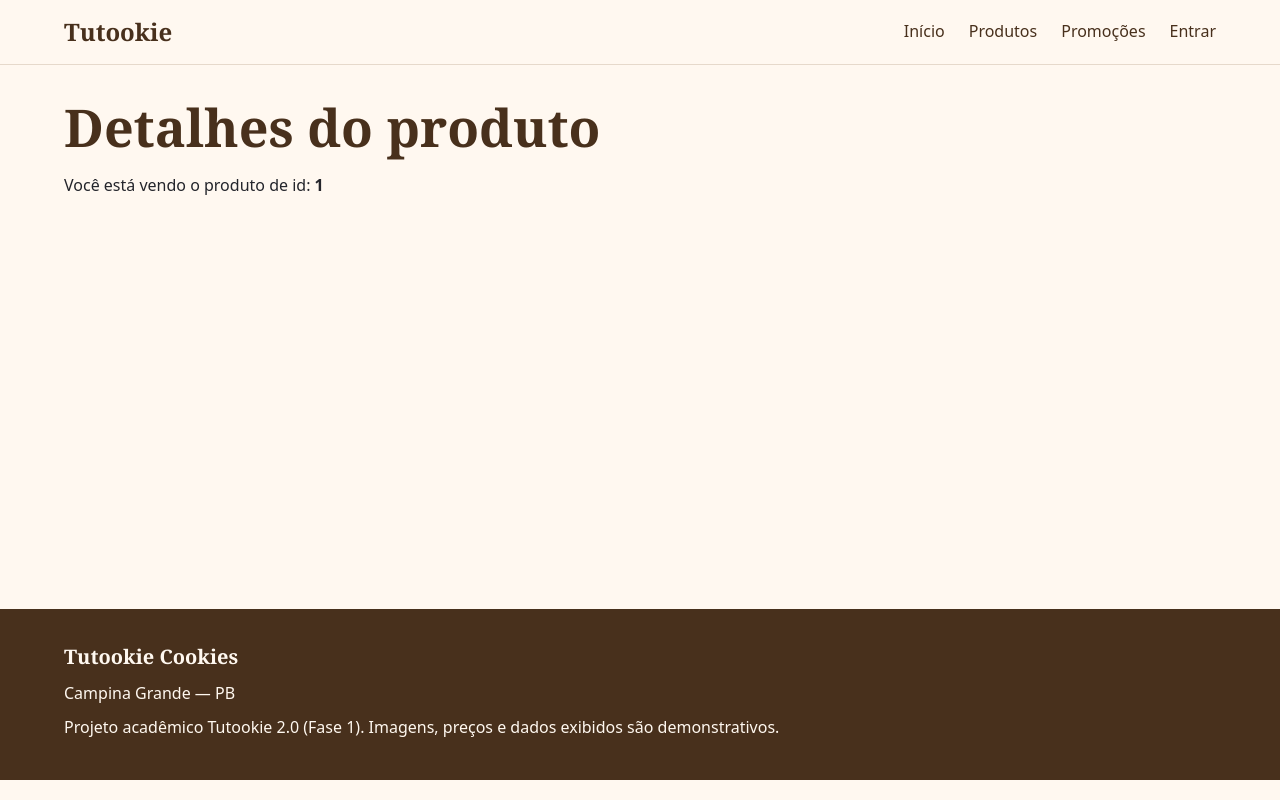
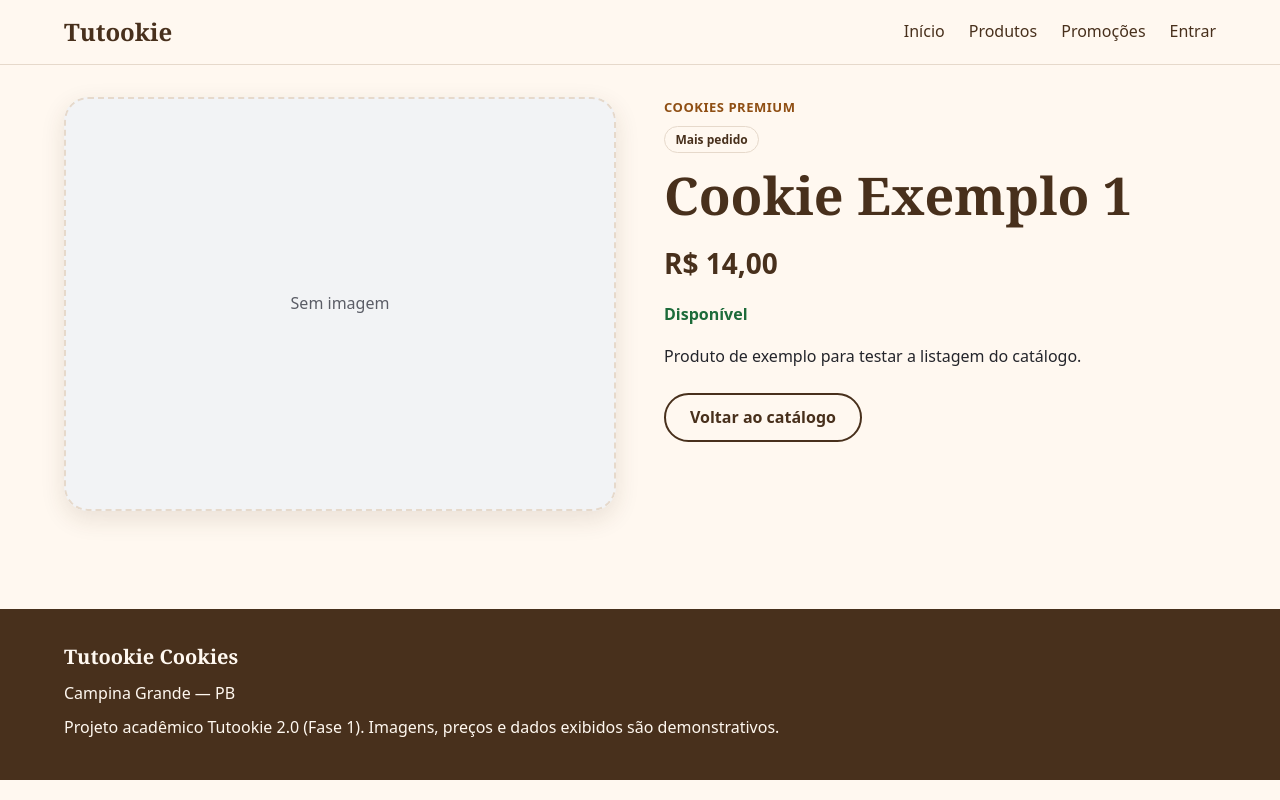
Before and after one commit to diegosojr/tutookie-2-0, a React (Vite) app: page /produto/1 in a window 1280 px wide. Built offline with nearby package versions, Linux system fonts and the light colour scheme.

Commit message:
feat: adiciona pagina de produto e promocoes

```diff
--- a/src/components/StatusMessage.jsx
+++ b/src/components/StatusMessage.jsx
@@ -5,13 +5,15 @@ const DEFAULT_TITLES = {
 }
 
 // Mensagem padrão para os estados de carregamento, erro e lista vazia.
-// Se "onRetry" for informado, aparece um botão (texto em "actionLabel").
+// - onRetry: se informado, aparece um botão (texto em "actionLabel").
+// - children: conteúdo extra (por exemplo, um link) mostrado abaixo da mensagem.
 function StatusMessage({
   type = 'empty',
   title,
   message,
   onRetry,
   actionLabel = 'Tentar novamente',
+  children,
 }) {
   return (
     <div
@@ -23,6 +25,7 @@ function StatusMessage({
       )}
       <p className="status__title">{title ?? DEFAULT_TITLES[type]}</p>
       {message && <p className="status__message">{message}</p>}
+      {children}
       {onRetry && (
         <button type="button" className="btn btn--secondary" onClick={onRetry}>
           {actionLabel}
--- a/src/main.jsx
+++ b/src/main.jsx
@@ -10,6 +10,7 @@ import './styles/components.css'
 import './styles/forms.css'
 import './styles/home.css'
 import './styles/catalog.css'
+import './styles/product.css'
 import App from './App.jsx'
 
 createRoot(document.getElementById('root')).render(
--- a/src/pages/public/ProductDetailPage.jsx
+++ b/src/pages/public/ProductDetailPage.jsx
@@ -1,15 +1,124 @@
-import { useParams } from 'react-router'
+import { useCallback } from 'react'
+import { Link, useParams } from 'react-router'
+import { useAsyncData } from '../../hooks/useAsyncData.js'
+import {
+  getProductById,
+  listCategories,
+} from '../../services/productService.js'
+import { formatPrice } from '../../utils/format.js'
+import { hasActivePromotion, getDiscountPercent } from '../../utils/product.js'
+import StatusMessage from '../../components/StatusMessage.jsx'
 
 function ProductDetailPage() {
+  // "id" vem da rota dinâmica /produto/:id
   const { id } = useParams()
 
+  // useCallback mantém a mesma função enquanto o id não mudar
+  const fetchProduct = useCallback(() => getProductById(id), [id])
+  const product = useAsyncData(fetchProduct)
+  const categories = useAsyncData(listCategories)
+
+  const isLoading =
+    product.status === 'loading' || categories.status === 'loading'
+  const hasError = product.status === 'error' || categories.status === 'error'
+
+  if (isLoading) {
+    return <StatusMessage type="loading" title="Carregando produto..." />
+  }
+
+  if (hasError) {
+    return (
+      <StatusMessage
+        type="error"
+        title="Não foi possível carregar o produto"
+        message={(product.error ?? categories.error).message}
+        onRetry={() => {
+          product.reload()
+          categories.reload()
+        }}
+      />
+    )
+  }
+
+  // O serviço devolve null quando o id não existe
+  if (product.data === null) {
+    return (
+      <StatusMessage
+        type="empty"
+        title="Produto não encontrado"
+        message="Esse produto não existe ou foi removido do catálogo."
+      >
+        <Link to="/produtos" className="btn">
+          Ver todos os produtos
+        </Link>
+      </StatusMessage>
+    )
+  }
+
+  const item = product.data
+  const categoryName =
+    categories.data.find((c) => c.id === item.categoriaId)?.nome ??
+    'Sem categoria'
+  const onSale = hasActivePromotion(item)
+
   return (
-    <section>
-      <h1>Detalhes do produto</h1>
-      <p>
-        Você está vendo o produto de id: <strong>{id}</strong>
-      </p>
-    </section>
+    <article className="product-detail">
+      <div className="product-detail__media">
+        {item.imagem ? (
+          <img src={item.imagem} alt={item.nome} />
+        ) : (
+          <div
+            className="product-detail__placeholder"
+            role="img"
+            aria-label={`Sem imagem cadastrada para ${item.nome}`}
+          >
+            Sem imagem
+          </div>
+        )}
+      </div>
+
+      <div className="product-detail__info">
+        <p className="product-detail__category">{categoryName}</p>
+        {item.etiqueta && (
+          <span className="badge badge--inline">{item.etiqueta}</span>
+        )}
+        <h1>{item.nome}</h1>
+
+        <p className="product-detail__price">
+          {onSale ? (
+            <>
+              <span>
+                <span className="visually-hidden">Preço promocional: </span>
+                {formatPrice(item.precoPromocional)}
+              </span>
+              <s>
+                <span className="visually-hidden">Preço original: </span>
+                {formatPrice(item.preco)}
+              </s>
+              <span className="discount-pill">
+                {getDiscountPercent(item)}% de desconto
+              </span>
+            </>
+          ) : (
+            <span>{formatPrice(item.preco)}</span>
+          )}
+        </p>
+
+        <p
+          className={`product-detail__availability${item.disponivel ? '' : ' product-detail__availability--no'}`}
+        >
+          {item.disponivel ? 'Disponível' : 'Indisponível no momento'}
+        </p>
+
+        <p>{item.descricao}</p>
+
+        <div className="product-detail__actions">
+          <Link to="/produtos" className="btn btn--secondary">
+            Voltar ao catálogo
+          </Link>
+        </div>
+      </div>
+    </article>
   )
 }
 
--- a/src/pages/public/PromotionsPage.jsx
+++ b/src/pages/public/PromotionsPage.jsx
@@ -1,9 +1,60 @@
+import { Link } from 'react-router'
+import { useAsyncData } from '../../hooks/useAsyncData.js'
+import { listProducts } from '../../services/productService.js'
+import { hasActivePromotion } from '../../utils/product.js'
+import ProductCard from '../../components/ProductCard.jsx'
+import StatusMessage from '../../components/StatusMessage.jsx'
+
 function PromotionsPage() {
+  const products = useAsyncData(listProducts)
+
+  // Promoções: produtos com desconto ativo e disponíveis
+  const promotions = products.data
+    ? products.data.filter((p) => hasActivePromotion(p) && p.disponivel)
+    : []
+
   return (
-    <section>
-      <h1>Promoções</h1>
-      <p>Aqui ficarão os produtos com desconto.</p>
-    </section>
+    <>
+      <header className="page-header">
+        <h1>Promoções</h1>
+        <p>Produtos com desconto ativo na Tutookie.</p>
+      </header>
+
+      {products.status === 'loading' && (
+        <StatusMessage type="loading" title="Carregando promoções..." />
+      )}
+
+      {products.status === 'error' && (
+        <StatusMessage
+          type="error"
+          title="Não foi possível carregar as promoções"
+          message={products.error.message}
+          onRetry={products.reload}
+        />
+      )}
+
+      {products.status === 'success' && promotions.length === 0 && (
+        <StatusMessage
+          type="empty"
+          title="Nenhuma promoção ativa no momento"
+          message="Volte em breve ou confira o catálogo completo."
+        >
+          <Link to="/produtos" className="btn">
+            Ver todos os produtos
+          </Link>
+        </StatusMessage>
+      )}
+
+      {products.status === 'success' && promotions.length > 0 && (
+        <ul className="grid grid--products">
+          {promotions.map((product) => (
+            <li key={product.id}>
+              <ProductCard product={product} />
+            </li>
+          ))}
+        </ul>
+      )}
+    </>
   )
 }
 
--- /dev/null
+++ b/src/styles/product.css
@@ -0,0 +1,92 @@
+/* PÁGINA DE PRODUTO — foto, informações, preço e disponibilidade. */
+
+.product-detail {
+  display: grid;
+  gap: var(--space-8);
+}
+
+.product-detail__media {
+  aspect-ratio: 4 / 3;
+  overflow: hidden;
+  background: var(--color-gray-light);
+  border-radius: var(--radius-lg);
+  box-shadow: var(--shadow-md);
+}
+
+.product-detail__media img {
+  width: 100%;
+  height: 100%;
+  object-fit: cover;
+}
+
+.product-detail__placeholder {
+  display: grid;
+  place-items: center;
+  height: 100%;
+  color: #5b5d66;
+  border: 2px dashed var(--color-border);
+  border-radius: var(--radius-lg);
+}
+
+.product-detail__category {
+  margin: 0 0 var(--space-2);
+  color: var(--color-orange-strong);
+  font-size: 0.8125rem;
+  font-weight: 700;
+  letter-spacing: 0.04em;
+  text-transform: uppercase;
+}
+
+/* Etiqueta usada fora do card (não fica sobre a imagem) */
+.badge--inline {
+  position: static;
+  display: inline-block;
+  margin-bottom: var(--space-3);
+}
+
+.product-detail__price {
+  display: flex;
+  flex-wrap: wrap;
+  align-items: baseline;
+  gap: var(--space-3);
+  margin: var(--space-4) 0;
+  color: var(--color-chocolate);
+  font-size: 1.75rem;
+  font-weight: 700;
+}
+
+.product-detail__price s {
+  color: #6b6d76;
+  font-size: 1.125rem;
+  font-weight: 400;
+}
+
+.discount-pill {
+  padding: 0.15rem 0.65rem;
+  background: var(--color-chocolate);
+  border-radius: var(--radius-pill);
+  color: var(--color-cream);
+  font-size: 0.875rem;
+}
+
+.product-detail__availability {
+  margin: 0 0 var(--space-4);
+  color: #1d6b3a;
+  font-weight: 700;
+}
+
+.product-detail__availability--no {
+  color: #7a2e1d;
+}
+
+.product-detail__actions {
+  margin-top: var(--space-6);
+}
+
+@media (min-width: 48rem) {
+  .product-detail {
+    grid-template-columns: 1fr 1fr;
+    align-items: start;
+    gap: var(--space-12);
+  }
+}
--- a/src/utils/product.js
+++ b/src/utils/product.js
@@ -4,3 +4,11 @@ export function hasActivePromotion(product) {
   const promo = Number(product.precoPromocional)
   return promo > 0 && promo < Number(product.preco)
 }
+
+// Percentual de desconto arredondado. Exemplo: de 16 por 13,50 = 16%.
+// Retorna 0 quando não há promoção ativa.
+export function getDiscountPercent(product) {
+  if (!hasActivePromotion(product)) return 0
+  const ratio = Number(product.precoPromocional) / Number(product.preco)
+  return Math.round((1 - ratio) * 100)
+}
```
